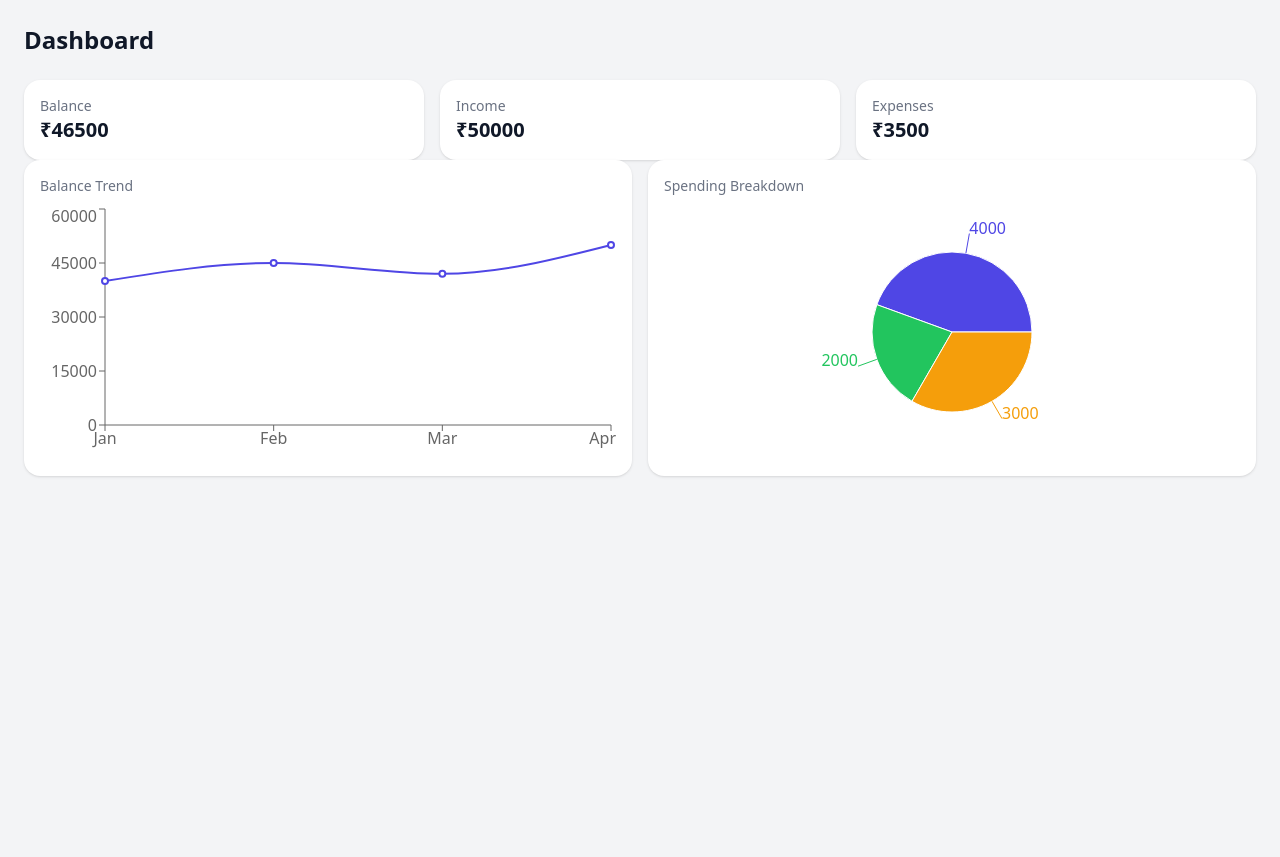
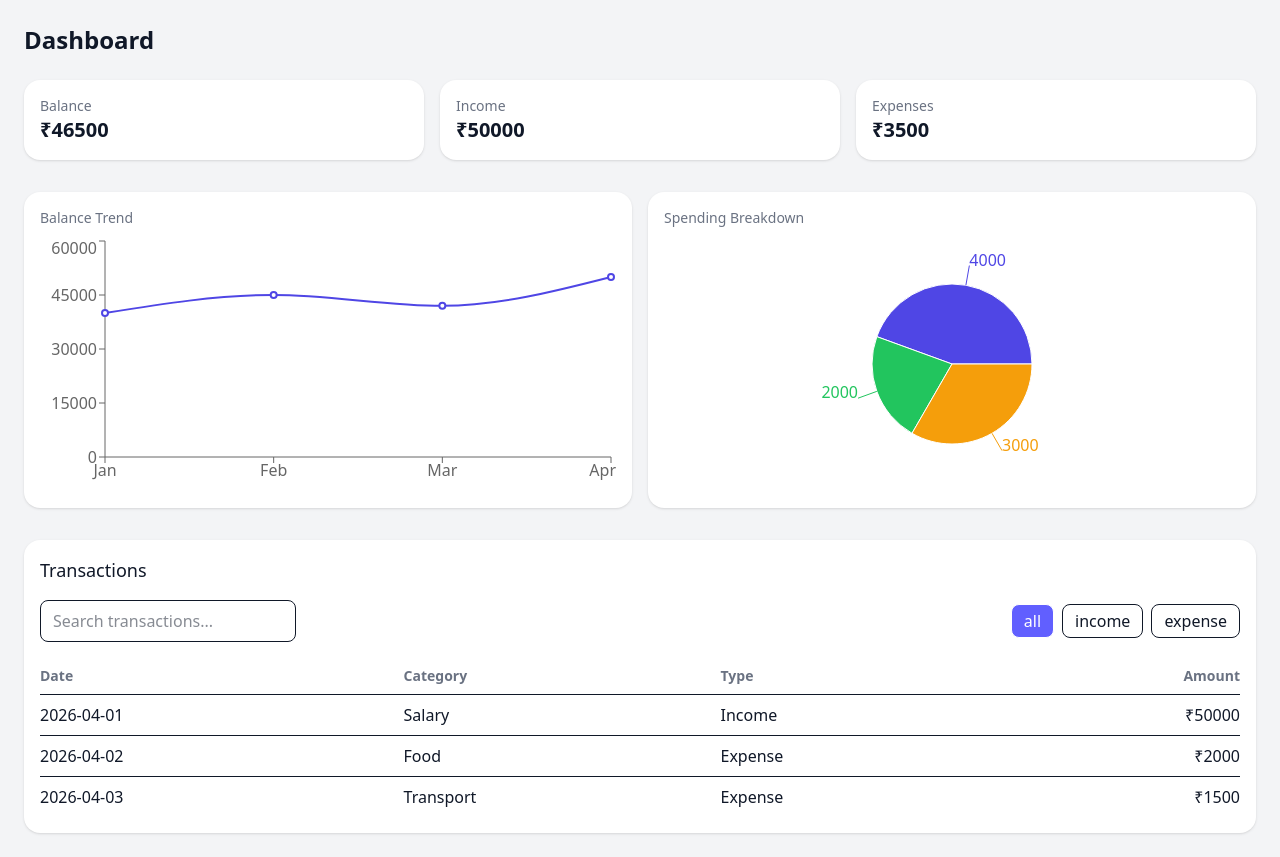
Before and after one commit to lalman-dev/finance-dashboard, a Next.js app: page /dashboard in a window 1280 px wide. Before the commit the page ends 800 px from the top, so only its background shows below. Built offline with nearby package versions, Linux system fonts and the light colour scheme.

Commit message:
feat(transactions): integrate transactions section into dashboard
- create transactions section wrapper with card layout
- combine filters and table components
- integrate section into dashboard page
- maintain consistent spacing and layout

```diff
--- a/src/app/dashboard/page.tsx
+++ b/src/app/dashboard/page.tsx
@@ -1,12 +1,14 @@
 import ChartsSection from "@/src/features/dashboard/ChartsSection";
 import SummaryCards from "@/src/features/dashboard/SummaryCards";
+import TransactionsSection from "@/src/features/transactions/TransactionsSection";
 
 export default function DashboardPage() {
   return (
-    <main className="p-6">
+    <main className="p-6 space-y-8">
       <h1 className="text-2xl font-semibold mb-6">Dashboard</h1>
       <SummaryCards />
       <ChartsSection />
+      <TransactionsSection />
     </main>
   );
 }
--- /dev/null
+++ b/src/features/transactions/TransactionsSection.tsx
@@ -0,0 +1,14 @@
+import Card from "@/src/components/ui/Card";
+import Filters from "./Filters";
+import TransactionsTable from "./TransactionsTable";
+
+export default function TransactionsSection() {
+  return (
+    <Card>
+      <h3 className="text-lg font-medium mb-4">Transactions</h3>
+
+      <Filters />
+      <TransactionsTable />
+    </Card>
+  );
+}
```
